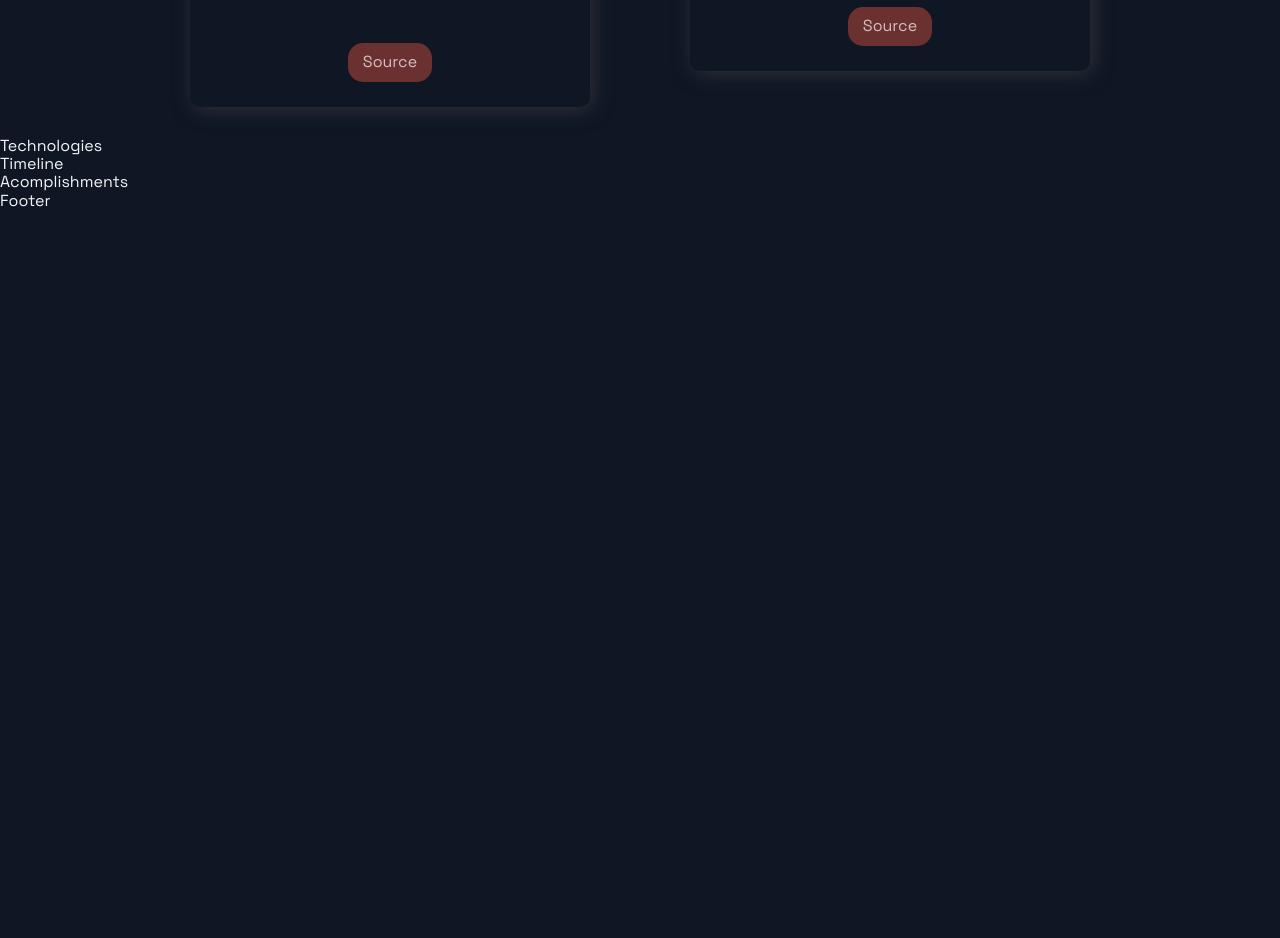
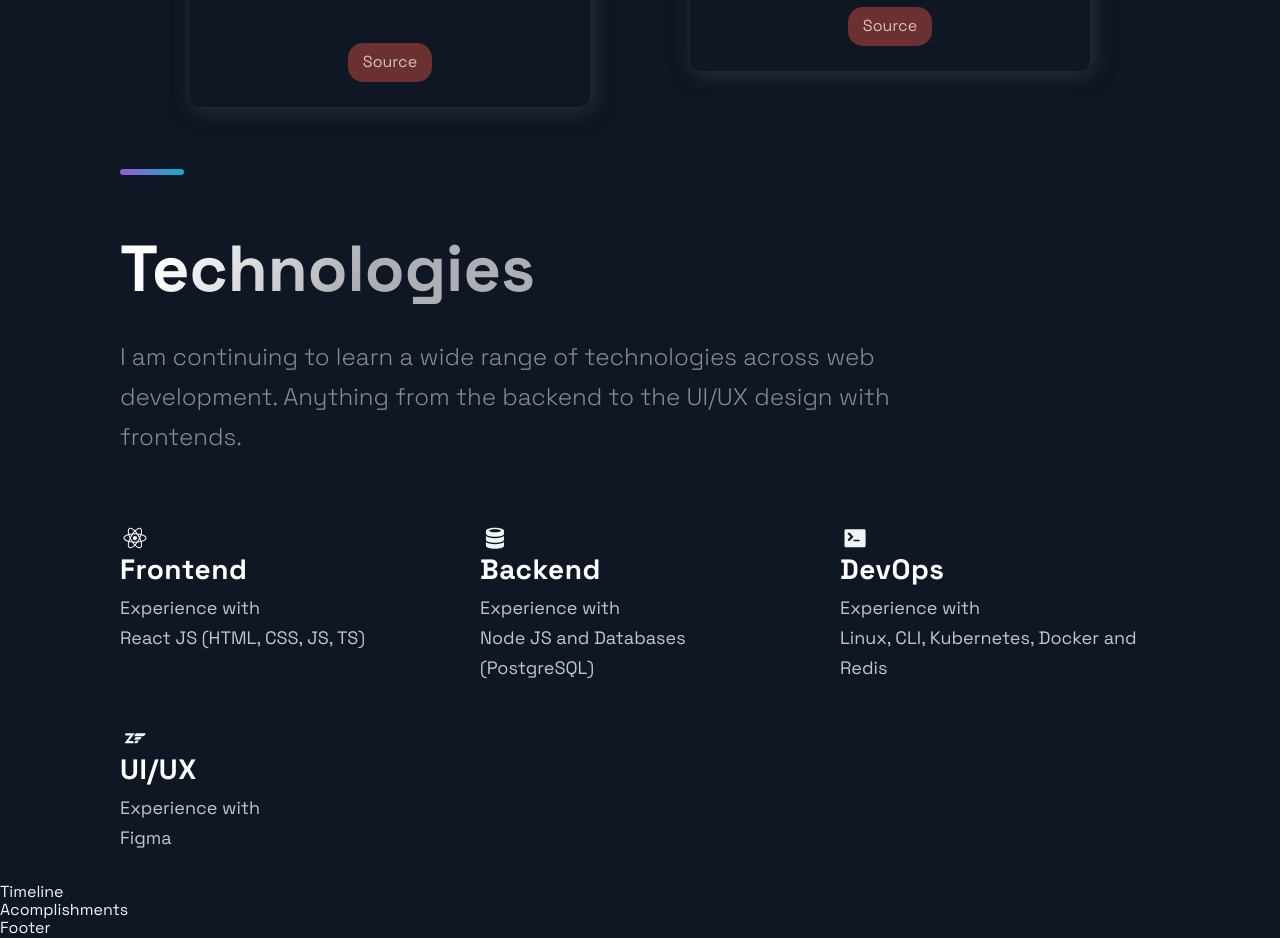
Before and after one commit to aimenhamed/aimenhamed.github.io, a Next.js app: page / in a window 1280 px wide. Shown: the part 1862-2800 px from the top of the page. Before the commit the page ends 2073 px from the top, so only its background shows below. Built offline with nearby package versions, Linux system fonts and the light colour scheme.

Commit message:
technologies section

```diff
--- a/src/components/Header/Header.tsx
+++ b/src/components/Header/Header.tsx
@@ -10,7 +10,7 @@
     <Div1>
       <Link href="/">
         <a style={{ display: "flex", alignItems: "center", color: "white", marginBottom: "20px" }}>
-          <DiCssdeck size="3rem" /> <Span>Portfolio</Span>
+          <DiCssdeck size="3rem" /> <Span>Aimen's Portfolio</Span>
         </a>
       </Link>
     </Div1>
--- a/src/components/Technologies/Technologies.js
+++ /dev/null
@@ -1,12 +0,0 @@
-import React from 'react';
-import { DiFirebase, DiReact, DiZend } from 'react-icons/di';
-import { Section, SectionDivider, SectionText, SectionTitle } from '../../styles/GlobalComponents/index.style';
-import { List, ListContainer, ListItem, ListParagraph, ListTitle } from './TechnologiesStyles';
-
-const Technologies = () =>  (
-  <div>
-    Technologies
-  </div>
-);
-
-export default Technologies;
--- /dev/null
+++ b/src/components/Technologies/Technologies.tsx
@@ -0,0 +1,59 @@
+import React from 'react';
+import { DiTerminal, DiReact, DiZend, DiDatabase } from 'react-icons/di';
+import { Section, SectionDivider, SectionText, SectionTitle } from '../../styles/GlobalComponents/index.style';
+import { List, ListContainer, ListItem, ListParagraph, ListTitle } from './Technologies.style';
+
+const Technologies = () =>  (
+  <Section id="tech">
+    <SectionDivider />
+    <SectionTitle main>Technologies</SectionTitle>
+    <SectionText>
+      I am continuing to learn a wide range of technologies across web development.
+      Anything from the backend to the UI/UX design with frontends.
+    </SectionText>
+    <List>
+      <ListItem>
+        <DiReact size="3rem" />
+          <ListContainer>
+            <ListTitle>Frontend</ListTitle>
+            <ListParagraph>
+              Experience with <br />
+              React JS (HTML, CSS, JS, TS)
+            </ListParagraph>
+        </ListContainer>
+      </ListItem>
+      <ListItem>
+        <DiDatabase size="3rem" />
+          <ListContainer>
+            <ListTitle>Backend</ListTitle>
+            <ListParagraph>
+              Experience with <br />
+              Node JS and Databases (PostgreSQL)
+            </ListParagraph>
+        </ListContainer>
+      </ListItem>
+      <ListItem>
+        <DiTerminal size="3rem" />
+          <ListContainer>
+            <ListTitle>DevOps</ListTitle>
+            <ListParagraph>
+              Experience with <br />
+              Linux, CLI, Kubernetes, Docker and Redis
+            </ListParagraph>
+        </ListContainer>
+      </ListItem>
+      <ListItem>
+        <DiZend size="3rem" />
+          <ListContainer>
+            <ListTitle>UI/UX</ListTitle>
+            <ListParagraph>
+              Experience with <br />
+              Figma
+            </ListParagraph>
+        </ListContainer>
+      </ListItem>
+    </List>
+  </Section>
+);
+
+export default Technologies;
```
Also changed, not shown: src/components/Technologies/Technologies.style.ts (renamed from src/components/Technologies/TechnologiesStyles.js).
